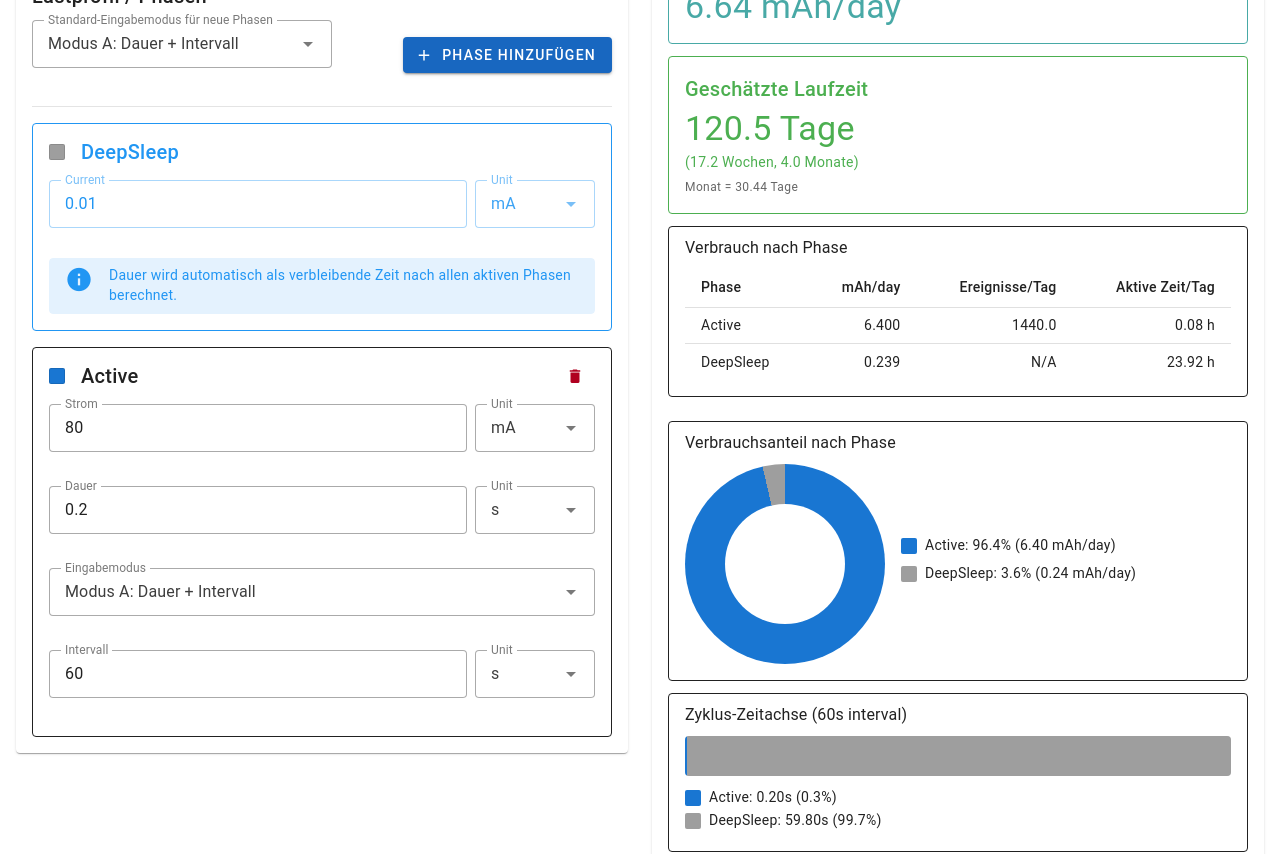
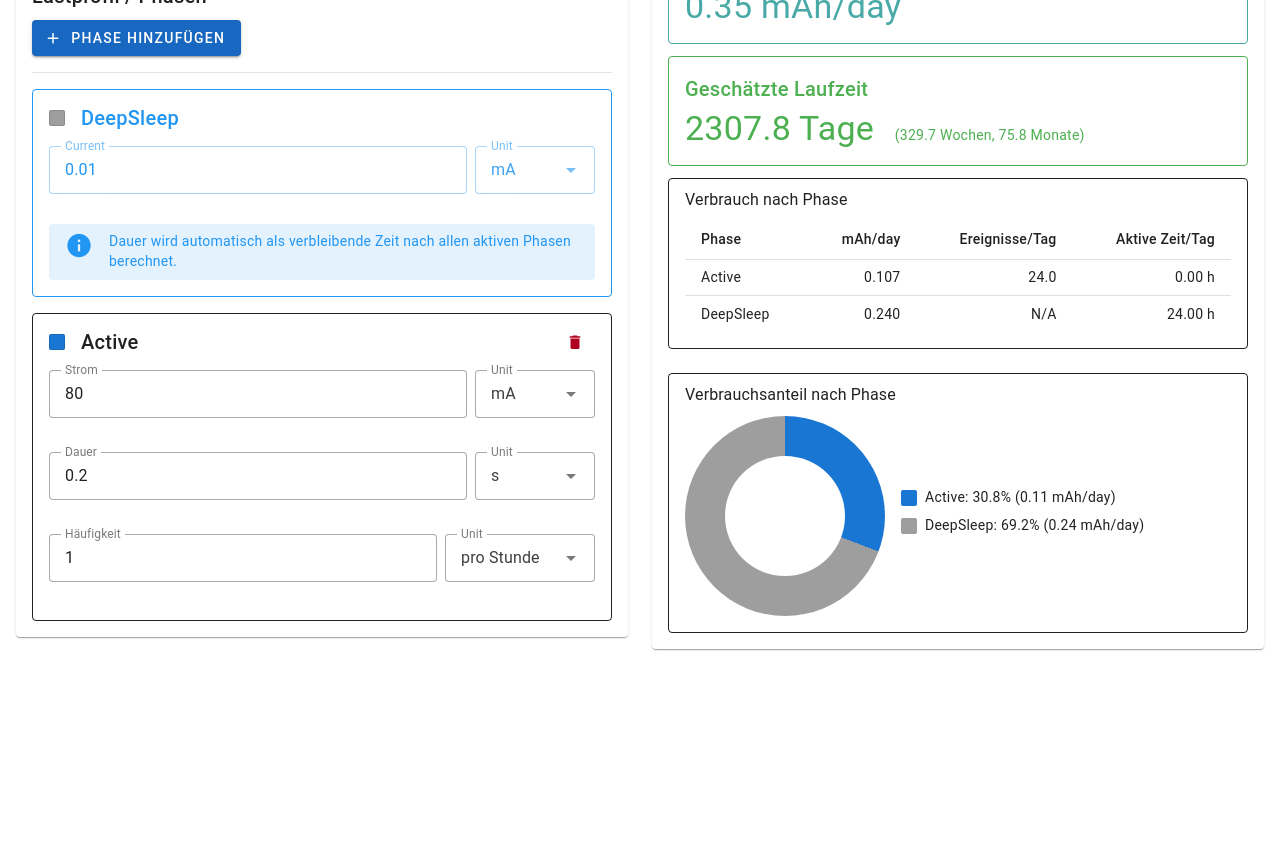
Before and after one commit to vschroeter/battery-lifetime-calculator, a Vue app: page / in a window 1280 px wide. Shown: the part 320-1174 px from the top of the page. After the commit the page ends 985 px from the top, so only its background shows below. Built offline with nearby package versions, Linux system fonts and the light colour scheme.

Commit message:
Refactor PhasesEditor to remove interval mode, update frequency handling, and improve UI elements; adjust ResultsPanel for cleaner display of runtime estimates; remove unused interval conversion logic from calc module.

```diff
--- a/src/components/PhasesEditor.vue
+++ b/src/components/PhasesEditor.vue
@@ -3,7 +3,7 @@ import { computed, ref } from 'vue'
 import { useCalculatorStore } from '@/stores/calculator'
 import { useLocale } from '@/composables/useLocale'
 import { usePhaseColors } from '@/composables/usePhaseColors'
-import type { Phase, PhaseMode, CurrentUnit, DurationUnit } from '@/types/calculator'
+import type { Phase, CurrentUnit, DurationUnit } from '@/types/calculator'
 
 const store = useCalculatorStore()
 const { i18n } = useLocale()
@@ -12,10 +12,6 @@ const { getPhaseColor } = usePhaseColors()
 const editingPhaseId = ref<string | null>(null)
 
 const phases = computed(() => store.phases)
-const defaultMode = computed({
-  get: () => store.defaultPhaseMode,
-  set: (value) => store.setDefaultPhaseMode(value),
-})
 
 const nonDeepSleepPhases = computed(() =>
   phases.value.filter((p) => !p.isDeepSleep),
@@ -32,10 +28,8 @@ function addPhase() {
     currentUnit: 'mA',
     duration: 1,
     durationUnit: 's',
-    mode: defaultMode.value,
-    ...(defaultMode.value === 'interval'
-      ? { interval: 60, intervalUnit: 's' as const }
-      : { frequency: 1, frequencyUnit: 'perHour' as const }),
+    frequency: 1,
+    frequencyUnit: 'perHour',
   })
 }
 
@@ -66,17 +60,6 @@ function handleNameUpdate(id: string, value: string) {
 <template>
   <div>
     <div class="d-flex justify-space-between align-center mb-4">
-      <v-select
-        v-model="defaultMode"
-        :items="[
-          { title: i18n.t('modeA'), value: 'interval' },
-          { title: i18n.t('modeB'), value: 'frequency' },
-        ]"
-        :label="i18n.t('defaultInputMode')"
-        variant="outlined"
-        density="comfortable"
-        style="max-width: 300px"
-      />
       <v-btn color="primary" prepend-icon="mdi-plus" @click="addPhase">
         {{ i18n.t('addPhase') }}
       </v-btn>
@@ -259,58 +242,7 @@ function handleNameUpdate(id: string, value: string) {
               />
             </div>
 
-            <v-select
-              :model-value="phase.mode"
-              :items="[
-                { title: i18n.t('modeA'), value: 'interval' },
-                {
-                  title: i18n.t('modeB'),
-                  value: 'frequency',
-                },
-              ]"
-              :label="i18n.t('inputMode')"
-              variant="outlined"
-              density="comfortable"
-              @update:model-value="
-                updatePhase(phase.id, { mode: $event as PhaseMode })
-              "
-            />
-
-            <!-- Mode A: Interval -->
-            <template v-if="phase.mode === 'interval'">
-              <div class="d-flex ga-2">
-                <v-text-field
-                  :model-value="phase.interval"
-                  :label="i18n.t('interval')"
-                  type="number"
-                  variant="outlined"
-                  density="comfortable"
-                  @update:model-value="
-                    updatePhase(phase.id, { interval: Number($event) })
-                  "
-                />
-                <v-select
-                  :model-value="phase.intervalUnit"
-                  :items="[
-                    { title: 's', value: 's' },
-                    { title: 'min', value: 'min' },
-                    { title: 'h', value: 'h' },
-                  ]"
-                  label="Unit"
-                  variant="outlined"
-                  density="comfortable"
-                  style="max-width: 120px"
-                  @update:model-value="
-                    updatePhase(phase.id, {
-                      intervalUnit: $event,
-                    })
-                  "
-                />
-              </div>
-            </template>
-
-            <!-- Mode B: Frequency -->
-            <template v-else>
+            <!-- Frequency -->
             <div class="d-flex ga-2">
               <v-text-field
                 :model-value="phase.frequency"
@@ -340,7 +272,6 @@ function handleNameUpdate(id: string, value: string) {
                 "
               />
             </div>
-            </template>
           </div>
         </v-card-text>
       </v-card>
--- a/src/components/ResultsPanel.vue
+++ b/src/components/ResultsPanel.vue
@@ -5,7 +5,6 @@ import { useLocale } from '@/composables/useLocale'
 import { calculate } from '@/lib/calc'
 import { exportConfigAsJSON, exportResultsAsCSV } from '@/lib/export'
 import PhaseShareDonut from '@/components/Charts/PhaseShareDonut.vue'
-import CycleTimeline from '@/components/Charts/CycleTimeline.vue'
 import SensitivityBar from '@/components/SensitivityBar.vue'
 
 const store = useCalculatorStore()
@@ -128,14 +127,14 @@ const displayResult = computed(() => {
               <div class="text-h6 mb-1">{{ i18n.t('estimatedRuntime') }}</div>
               <div class="text-h4">
                 {{ displayResult.runtimeDays.toFixed(1) }} {{ i18n.t('days') }}
+                <span class="text-body-2 ml-3">
+                  ({{ displayResult.runtimeWeeks.toFixed(1) }} {{ i18n.t('weeks') }},
+                  {{ displayResult.runtimeMonths.toFixed(1) }} {{ i18n.t('months') }})
+                </span>
               </div>
-              <div class="text-body-2 mt-1">
-                ({{ displayResult.runtimeWeeks.toFixed(1) }} {{ i18n.t('weeks') }},
-                {{ displayResult.runtimeMonths.toFixed(1) }} {{ i18n.t('months') }})
-              </div>
-              <div class="text-caption mt-1 text-medium-emphasis">
+              <!-- <div class="text-caption mt-1 text-medium-emphasis">
                 {{ i18n.t('monthNote') }}
-              </div>
+              </div> -->
             </v-card-text>
           </v-card>
 
@@ -182,8 +181,7 @@ const displayResult = computed(() => {
           <!-- Visualizations -->
           <div class="d-flex flex-column ga-3 mt-3">
             <PhaseShareDonut :phase-results="displayResult.phaseResults" />
-            <CycleTimeline />
-            <SensitivityBar />
+            <!-- <SensitivityBar /> -->
           </div>
         </div>
       </div>
--- a/src/i18n/messages.ts
+++ b/src/i18n/messages.ts
@@ -13,19 +13,14 @@ export const messages: Record<Locale, Record<string, string>> = {
     capacity: 'Kapazität',
     usableCapacity: 'Nutzbare Kapazität',
     usableCapacityHint: 'Prozentsatz der nutzbaren Kapazität',
-    defaultInputMode: 'Standard-Eingabemodus für neue Phasen',
-    modeA: 'Modus A: Dauer + Intervall',
-    modeB: 'Modus B: Dauer + Häufigkeit',
     addPhase: 'Phase hinzufügen',
     phaseName: 'Phasenname',
     current: 'Strom',
     duration: 'Dauer',
-    interval: 'Intervall',
     frequency: 'Häufigkeit',
     perHour: 'pro Stunde',
     perDay: 'pro Tag',
     perWeek: 'pro Woche',
-    inputMode: 'Eingabemodus',
     averageCurrent: 'Durchschnittsstrom',
     consumptionPerDay: 'Verbrauch pro Tag',
     estimatedRuntime: 'Geschätzte Laufzeit',
@@ -63,19 +58,14 @@ export const messages: Record<Locale, Record<string, string>> = {
     capacity: 'Capacity',
     usableCapacity: 'Usable Capacity',
     usableCapacityHint: 'Percentage of capacity that can be used',
-    defaultInputMode: 'Default Input Mode for New Phases',
-    modeA: 'Mode A: Duration + Interval',
-    modeB: 'Mode B: Duration + Frequency',
     addPhase: 'Add Phase',
     phaseName: 'Phase Name',
     current: 'Current',
     duration: 'Duration',
-    interval: 'Interval',
     frequency: 'Frequency',
     perHour: 'per Hour',
     perDay: 'per Day',
     perWeek: 'per Week',
-    inputMode: 'Input Mode',
     averageCurrent: 'Average Current',
     consumptionPerDay: 'Consumption per Day',
     estimatedRuntime: 'Estimated Runtime',
--- a/src/lib/calc.ts
+++ b/src/lib/calc.ts
@@ -8,7 +8,6 @@ import {
   convertCurrentTo_mA,
   convertDurationToHours,
   convertDurationToSeconds,
-  convertIntervalToSeconds,
   convertFrequencyToEventsPerDay,
 } from '@/lib/units'
 
@@ -24,20 +23,6 @@ function calculateEventsPerDay(phase: Phase): number {
     return 0 // DeepSleep is calculated separately
   }
 
-  if (phase.mode === 'interval') {
-    if (!phase.interval || !phase.intervalUnit) {
-      return 0
-    }
-    const intervalSeconds = convertIntervalToSeconds(
-      phase.interval,
-      phase.intervalUnit,
-    )
-    if (intervalSeconds <= 0) {
-      return 0
-    }
-    return SECONDS_PER_DAY / intervalSeconds
-  } else {
-    // mode === 'frequency'
   if (!phase.frequency || !phase.frequencyUnit) {
     return 0
   }
@@ -45,7 +30,6 @@ function calculateEventsPerDay(phase: Phase): number {
     phase.frequency,
     phase.frequencyUnit,
   )
-  }
 }
 
 /**
@@ -150,33 +134,10 @@ export function calculate(
       if (phase.duration <= 0) {
         errors.push(`Phase "${phase.name}": Duration must be greater than 0`)
       }
-      if (phase.mode === 'interval') {
-        if (!phase.interval || phase.interval <= 0) {
-          errors.push(
-            `Phase "${phase.name}": Interval must be greater than 0`,
-          )
-        } else {
-          const intervalSeconds = convertIntervalToSeconds(
-            phase.interval,
-            phase.intervalUnit!,
-          )
-          const durationSeconds = convertDurationToSeconds(
-            phase.duration,
-            phase.durationUnit,
-          )
-          if (durationSeconds > intervalSeconds) {
-            warnings.push(
-              `Phase "${phase.name}": Duration (${phase.duration} ${phase.durationUnit}) exceeds interval (${phase.interval} ${phase.intervalUnit})`,
-            )
-          }
-        }
-      } else {
-        // mode === 'frequency'
       if (!phase.frequency || phase.frequency <= 0) {
         errors.push(
           `Phase "${phase.name}": Frequency must be greater than 0`,
         )
-        }
       }
     }
   }
--- a/src/lib/units.ts
+++ b/src/lib/units.ts
@@ -1,7 +1,6 @@
 import type {
   CurrentUnit,
   DurationUnit,
-  IntervalUnit,
   FrequencyUnit,
 } from '@/types/calculator'
 
@@ -67,25 +66,6 @@ export function convertDurationToSeconds(
 }
 
 /**
- * Convert interval to seconds
- */
-export function convertIntervalToSeconds(
-  value: number,
-  unit: IntervalUnit,
-): number {
-  switch (unit) {
-    case 's':
-      return value
-    case 'min':
-      return value * 60
-    case 'h':
-      return value * 3600
-    default:
-      return value
-  }
-}
-
-/**
  * Convert frequency to events per day
  */
 export function convertFrequencyToEventsPerDay(
--- a/src/stores/calculator.ts
+++ b/src/stores/calculator.ts
@@ -3,7 +3,6 @@ import { ref, computed } from 'vue'
 import type {
   BatteryConfig,
   Phase,
-  PhaseMode,
   CalculatorState,
   CalculationResult,
 } from '@/types/calculator'
@@ -24,9 +23,8 @@ export const useCalculatorStore = defineStore('calculator', () => {
       currentUnit: 'mA',
       duration: 0.2,
       durationUnit: 's',
-      mode: 'interval',
-      interval: 60,
-      intervalUnit: 's',
+      frequency: 1,
+      frequencyUnit: 'perHour',
     },
     {
       id: 'deepsleep-1',
@@ -36,17 +34,15 @@ export const useCalculatorStore = defineStore('calculator', () => {
       currentUnit: 'mA',
       duration: 0,
       durationUnit: 's',
-      mode: 'interval',
+      frequency: 0,
+      frequencyUnit: 'perHour',
     },
   ])
-
-  const defaultPhaseMode = ref<PhaseMode>('interval')
 
   // Getters
   const state = computed<CalculatorState>(() => ({
     battery: battery.value,
     phases: phases.value,
-    defaultPhaseMode: defaultPhaseMode.value,
   }))
 
   // Actions
@@ -73,10 +69,6 @@ export const useCalculatorStore = defineStore('calculator', () => {
     phases.value = phases.value.filter((p) => p.id !== id)
   }
 
-  function setDefaultPhaseMode(mode: PhaseMode) {
-    defaultPhaseMode.value = mode
-  }
-
   function resetToESP32Preset() {
     battery.value = {
       capacity_mAh: 1000,
@@ -91,9 +83,8 @@ export const useCalculatorStore = defineStore('calculator', () => {
         currentUnit: 'mA',
         duration: 0.2,
         durationUnit: 's',
-        mode: 'interval',
-        interval: 60,
-        intervalUnit: 's',
+        frequency: 1,
+        frequencyUnit: 'perHour',
       },
       {
         id: 'deepsleep-1',
@@ -103,22 +94,20 @@ export const useCalculatorStore = defineStore('calculator', () => {
         currentUnit: 'mA',
         duration: 0,
         durationUnit: 's',
-        mode: 'interval',
+        frequency: 0,
+        frequencyUnit: 'perHour',
       },
     ]
-    defaultPhaseMode.value = 'interval'
   }
 
   return {
     battery,
     phases,
-    defaultPhaseMode,
     state,
     updateBattery,
     addPhase,
     updatePhase,
     removePhase,
-    setDefaultPhaseMode,
     resetToESP32Preset,
   }
 })
```
Also changed, not shown: src/types/calculator.ts (+2 -11 lines). Lines whose indentation alone changed are shown as unchanged.
